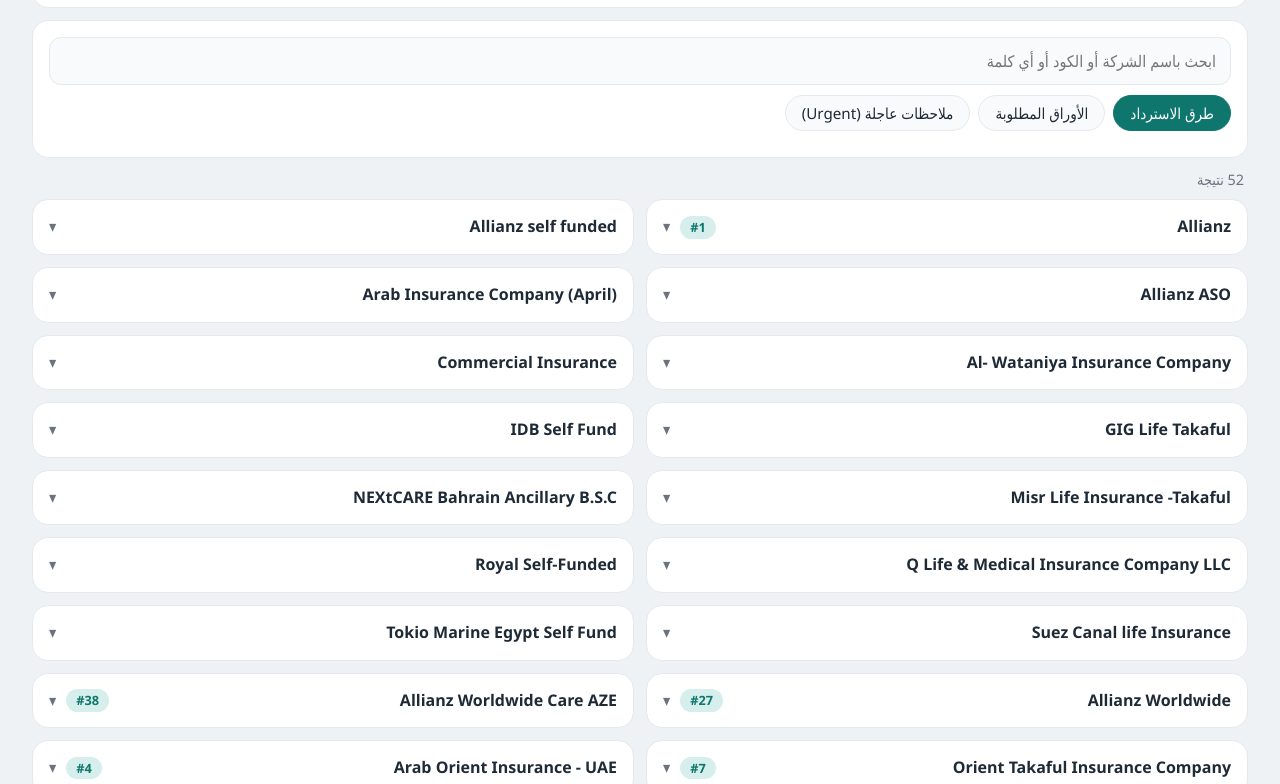
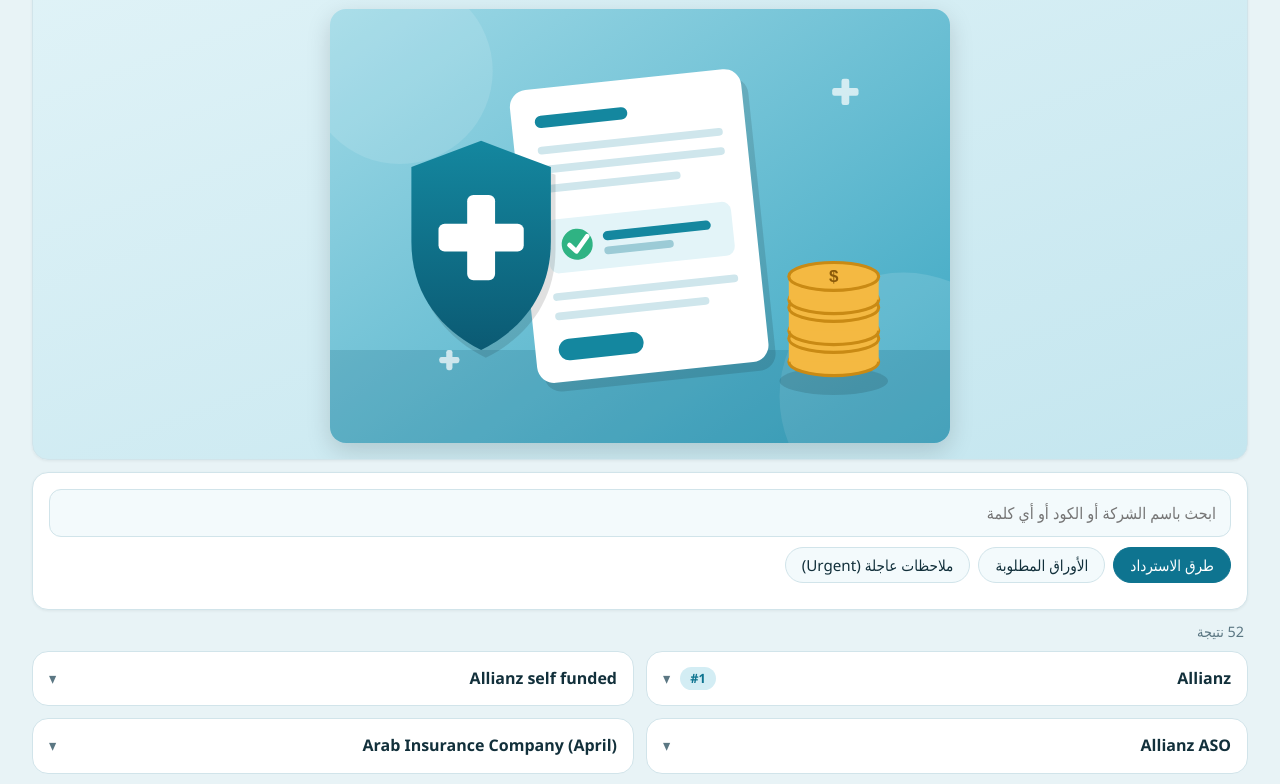
Before and after one commit to PayersRi/Reimbursement, a plain HTML site: page index.html in a window 1280 px wide. Shown: the part 166-950 px from the top of the page. Drawn offline with Linux system fonts and the light colour scheme.

Commit message:
Design refresh

```diff
--- a/app.css
+++ b/app.css
@@ -1,23 +1,27 @@
 :root {
-  --bg: #eef2f5;
+  --bg: #e8f3f6;
   --card: #ffffff;
-  --soft: #f9fafb;
-  --ink: #1f2a37;
-  --muted: #6b7280;
-  --accent: #0f766e;
-  --accent-soft: #d7efec;
-  --line: #e5e9ee;
+  --soft: #f3fafc;
+  --ink: #12303b;
+  --muted: #5b7783;
+  --accent: #0e7490;
+  --accent-soft: #d3edf4;
+  --line: #d1e4ea;
+  --h1: #e3f4f8;
+  --h2: #c4e6ef;
   --radius: 16px;
 }
 body.dark {
-  --bg: #0e1620;
-  --card: #182635;
-  --soft: #101c29;
-  --ink: #e6edf3;
-  --muted: #93a3b3;
-  --accent: #2aa79d;
-  --accent-soft: #173c3a;
-  --line: #2b3d4d;
+  --bg: #0a1a20;
+  --card: #11262f;
+  --soft: #0c1e26;
+  --ink: #e4f1f5;
+  --muted: #8fb0bc;
+  --accent: #3bb8d6;
+  --accent-soft: #153c49;
+  --line: #25414d;
+  --h1: #12303b;
+  --h2: #0f3a48;
 }
 * { box-sizing: border-box; }
 html, body { margin: 0; padding: 0; }
@@ -42,10 +46,15 @@ body {
   padding: 16px;
   margin-top: 12px;
 }
-.hero { text-align: center; }
-.hero h1 { margin: 4px 0 2px; font-size: 1.5rem; }
+.hero { text-align: center; background: linear-gradient(160deg, var(--h1), var(--h2)); border-color: var(--line); overflow: hidden; }
+body.dark .hero { background: linear-gradient(160deg, var(--h1), var(--h2)); }
+.hero h1 { margin: 4px 0 2px; font-size: 1.75rem; color: var(--accent); }
 .hero .muted { margin: 0 0 10px; }
-.hero-img { width: 100%; max-width: 360px; border-radius: 12px; display: block; margin: 8px auto 0; }
+.hero-img { display: block; width: calc(100% + 32px); max-width: none; margin: 12px -16px -16px; border-radius: 0; }
+@media (min-width: 700px) {
+  .hero-img { width: 100%; max-width: 620px; margin: 12px auto 0; border-radius: 16px; box-shadow: 0 8px 24px rgba(0,0,0,.15); }
+  .hero h1 { font-size: 2.1rem; }
+}
 .muted { color: var(--muted); font-size: 0.9rem; }
 .search {
   width: 100%;
@@ -70,6 +79,8 @@ body {
   font-family: inherit;
 }
 .chip.on { background: var(--accent); border-color: var(--accent); color: #fff; }
+body.dark .chip.on, body.dark .btn { color: #1a1109; }
+.card { box-shadow: 0 1px 3px rgba(0,0,0,.06); }
 .stats { display: flex; gap: 10px; margin-top: 12px; }
 .stat {
   flex: 1;
@@ -79,6 +90,7 @@ body {
   text-align: center;
   padding: 10px 4px;
 }
+.stat { border-top: 3px solid var(--accent); }
 .stat b { display: block; font-size: 1.25rem; color: var(--accent); }
 .stat span { font-size: 0.8rem; color: var(--muted); }
 .list { padding: 6px 0; }
--- a/index.html
+++ b/index.html
@@ -16,6 +16,7 @@
     </div>
     <h1 id="title">دليل شركات التأمين</h1>
     <p id="sub" class="muted"></p>
+    <img class="hero-img" src="hero.svg" alt="">
   </header>
   <section class="card">
     <input id="q" class="search" type="search" autocomplete="off">
```
Also changed, not shown: hero.svg (added).
